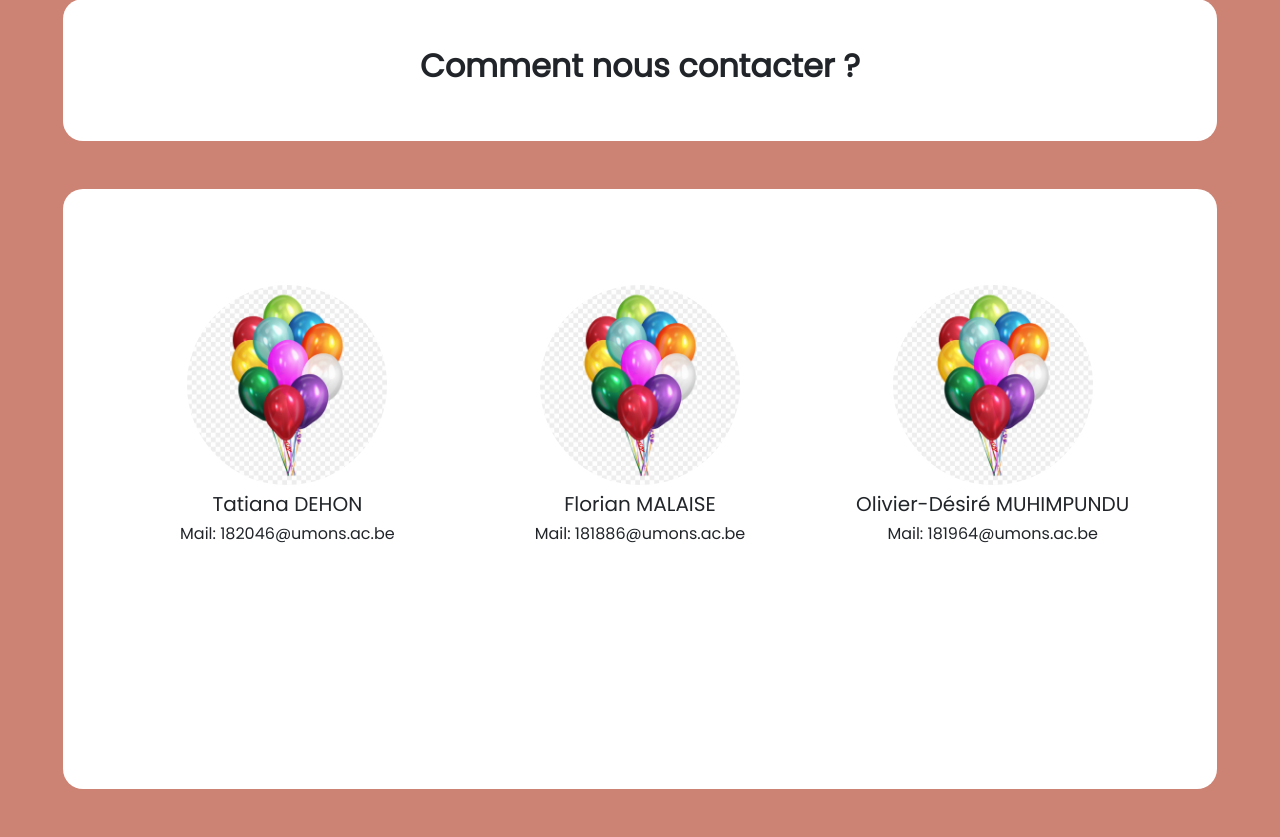
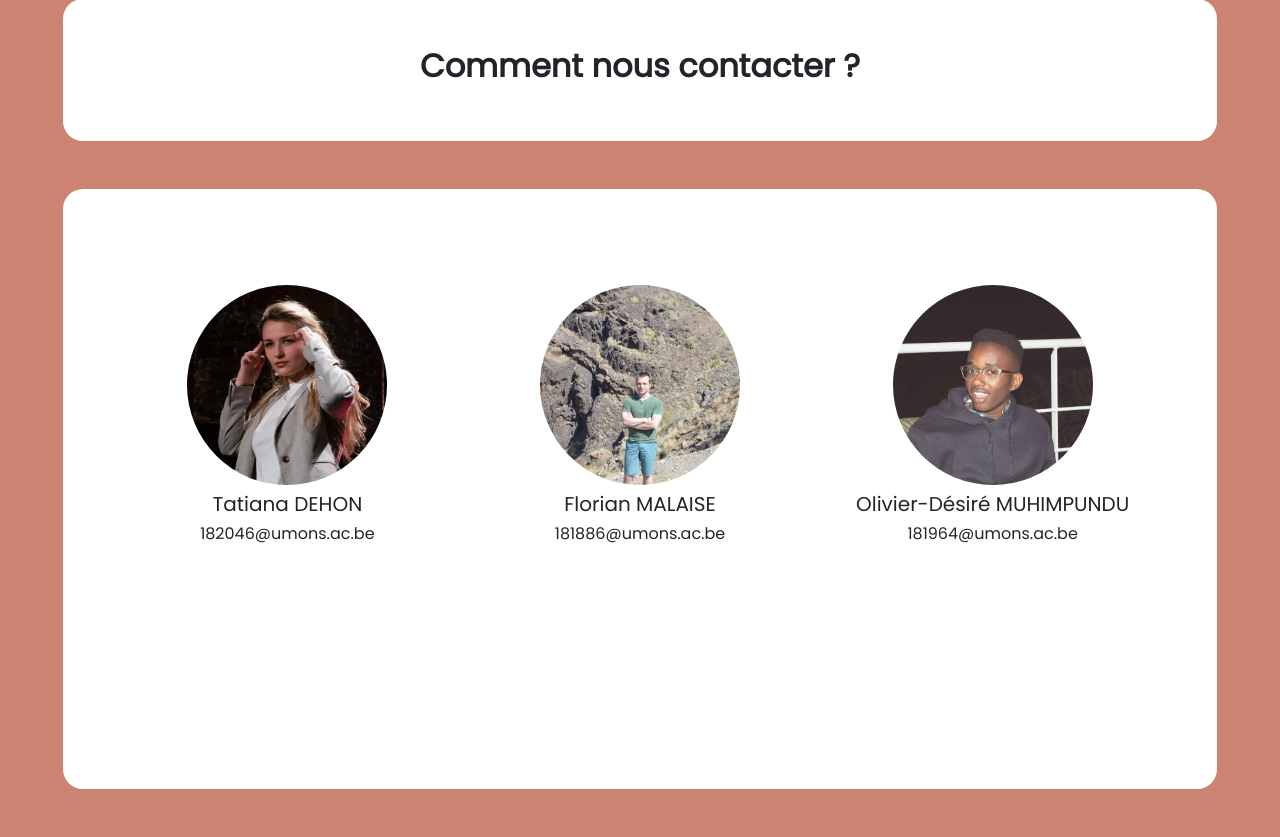
Before and after one commit to OlivierDM1999/PopIt, a Django app: page /contact in a window 1280 px wide. Shown: the part 131-968 px from the top of the page. Run offline with Django 3.2, Linux system fonts and the light colour scheme; some libraries are stand-ins or nearby versions; some web fonts are replaced.

Commit message:
modif pages d'accueil et de contact

```diff
--- a/popit_django/popit_app/templates/contact.html
+++ b/popit_django/popit_app/templates/contact.html
@@ -10,23 +10,23 @@
     <div class="row justify-content-center m-5 p-5" style="height: 600px; background-color: white; border-radius: 20px;">
         <div class="col col-lg-4 col-md-4 mt-5" style="height:100%;">
             <div class="text-center" style="width:100%;">
-                <img class="mx-auto rounded-circle" src="{% static 'css/img/accueil_img.png' %}" style="width:200px; height:200px; "/>
+                <img class="mx-auto rounded-circle" src="{% static 'css/img/tatiana.jpg' %}" style="width:200px; height:200px; "/>
                 <h5>Tatiana DEHON</h5>
-                <h6>Mail: 182046@umons.ac.be</h6>
+                <h6>182046@umons.ac.be</h6>
             </div>
         </div>
         <div class="col col-lg-4 col-md-4 mt-5" style="height:100%; ">
             <div class="text-center" style="width:100%;">
-                <img class="mx-auto rounded-circle" src="{% static 'css/img/accueil_img.png' %}" style="width:200px; height:200px;"/>
+                <img class="mx-auto rounded-circle" src="{% static 'css/img/florian.jpg' %}" style="width:200px; height:200px;"/>
                 <h5>Florian MALAISE</h5>
-                <h6>Mail: 181886@umons.ac.be</h6>
+                <h6>181886@umons.ac.be</h6>
             </div>
         </div>
         <div class="col col-lg-4 col-md-4 mt-5" style="height:100%; ">
             <div class="text-center" style="width:100%;">
-                <img class="mx-auto rounded-circle" src="{% static 'css/img/accueil_img.png' %}" style="width:200px; height:200px;"/>
+                <img class="mx-auto rounded-circle" src="{% static 'css/img/olivier.jpg' %}" style="width:200px; height:200px;"/>
                 <h5>Olivier-Désiré MUHIMPUNDU</h5>
-                <h6>Mail: 181964@umons.ac.be</h6>
+                <h6>181964@umons.ac.be</h6>
             </div>
         </div>
     </div>
```
Also changed, not shown: popit_django/popit_app/templates/accueil.html (+5 -8 lines), popit_django/popit_app/static/css/img/florian.jpg (added), popit_django/popit_app/static/css/img/olivier.jpg (added), popit_django/popit_app/static/css/img/tatiana.jpg (added), 1 other file.
